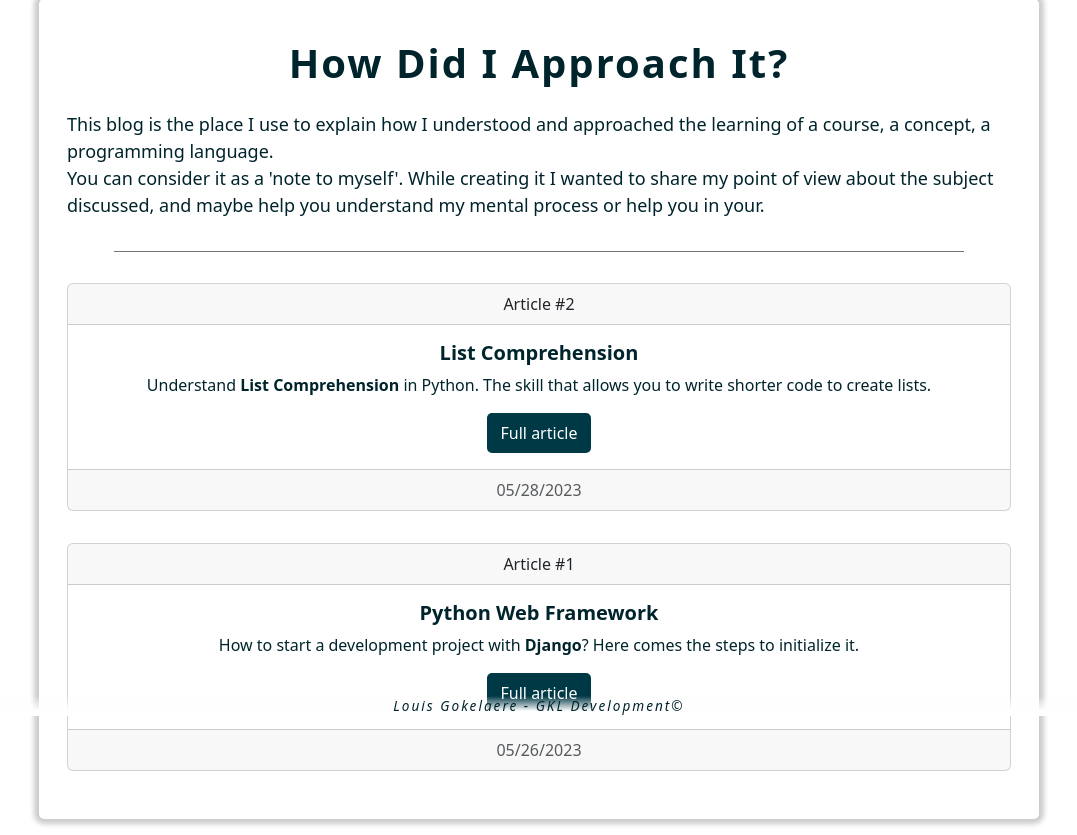
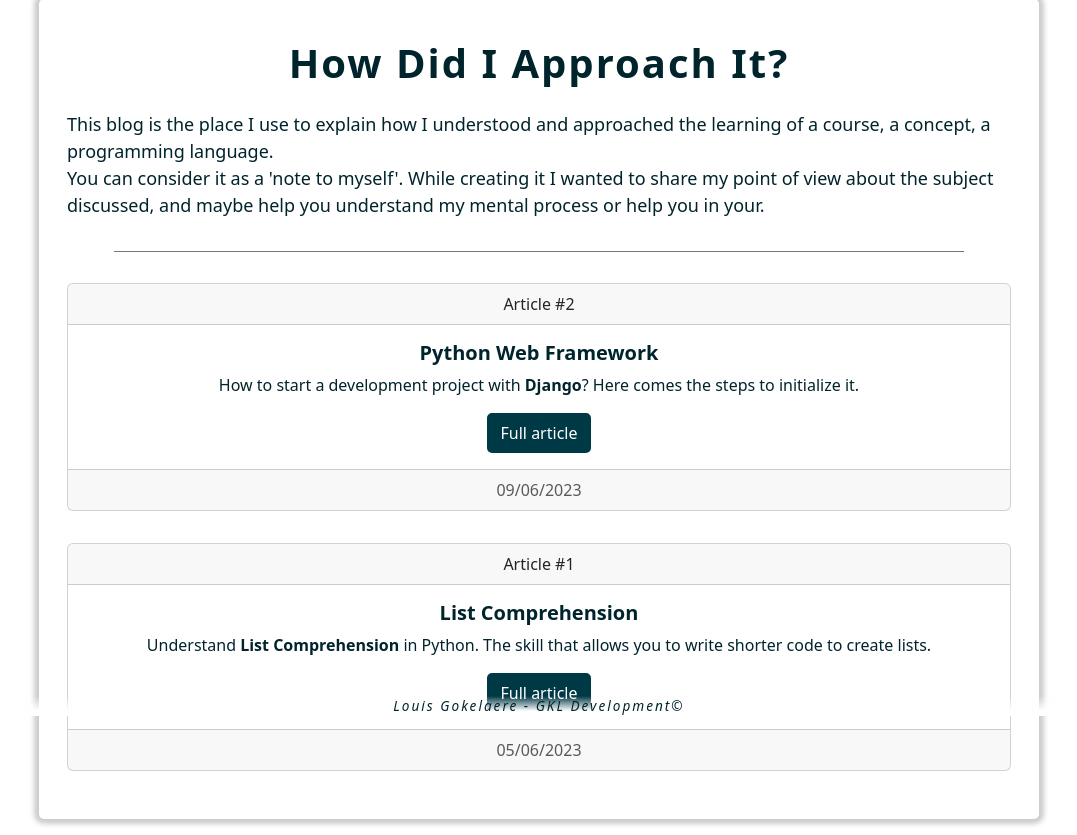
Before and after one commit to CD777XC/flask-portfolio, a Flask app: page /blog in a window 1280 px wide. Shown: the part 84-919 px from the top of the page, without its empty margins (101-1178 px from the left). Run offline with Flask 3, Linux system fonts and the light colour scheme; some libraries are stand-ins or nearby versions.

Commit message:
small changes

```diff
--- a/templates/article1.html
+++ b/templates/article1.html
@@ -153,8 +153,8 @@
             <h5>Sources:</h5>
             <ul>
                 <li><a href="https://chat.openai.com/" target="_blank">ChatGPT4</a></li>
-                <li><a href="https://www.djangoproject.com/" target="_blank">Django</a></li>
-                <li><a href="https://www.python.org/" target="_blank">Python</a></li>
+                <li><a href="https://docs.djangoproject.com/en/4.2/howto/windows/" target="_blank">Django</a></li>
+                <li><a href="https://pypi.org/project/Django/" target="_blank">Python</a></li>
             </ul>
         </div>
         <p class="blog-footer">by Louis G.</p>
--- a/templates/blog.html
+++ b/templates/blog.html
@@ -12,12 +12,12 @@
           Article #2
         </div>
         <div class="card-body">
-          <h5 class="card-title"><strong>List Comprehension</strong></h5>
-          <p class="card-text">Understand <strong class="text-capitalize">list comprehension</strong> in Python. The skill that allows you to write shorter code to create lists.</p>
-          <a href="./article2" class="btn">Full article</a>
+          <h5 class="card-title"><strong>Python Web Framework</strong></h5>
+          <p class="card-text">How to start a development project with <strong>Django</strong>? Here comes the steps to initialize it.</p>
+          <a href="./article1" class="btn">Full article</a>
         </div>
         <div class="card-footer text-body-secondary">
-          05/28/2023
+          09/06/2023
         </div>
     </div>
     <div class="card text-center">
@@ -25,12 +25,12 @@
           Article #1
         </div>
         <div class="card-body">
-          <h5 class="card-title"><strong>Python Web Framework</strong></h5>
-          <p class="card-text">How to start a development project with <strong>Django</strong>? Here comes the steps to initialize it.</p>
-          <a href="./article1" class="btn">Full article</a>
+          <h5 class="card-title"><strong>List Comprehension</strong></h5>
+          <p class="card-text">Understand <strong class="text-capitalize">list comprehension</strong> in Python. The skill that allows you to write shorter code to create lists.</p>
+          <a href="./article2" class="btn">Full article</a>
         </div>
         <div class="card-footer text-body-secondary">
-          05/26/2023
+          05/06/2023
         </div>
     </div>
 </main>
```
